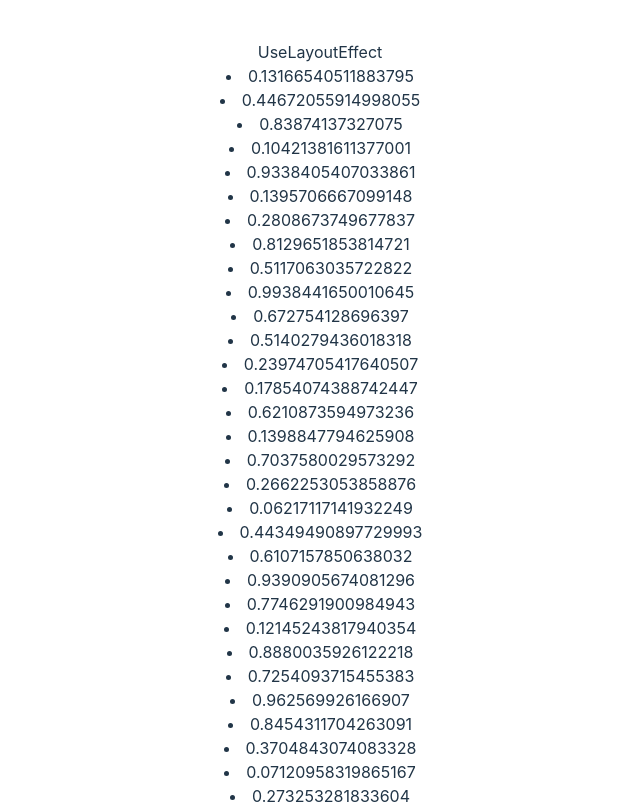
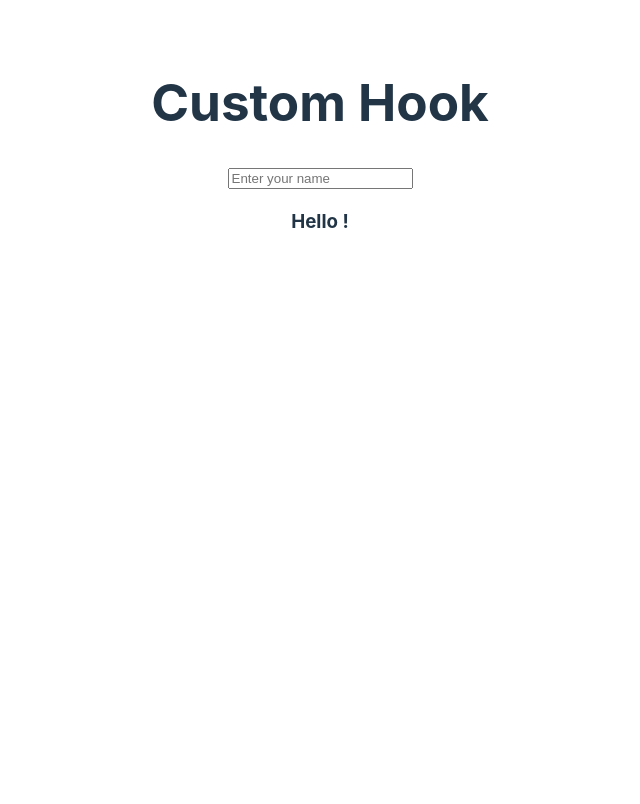
Before and after one commit to saurabhkara/React-Machine-Coding-Exercise, a React (Vite) app in the folder 13.React-hooks-pratice/reacthooks/: page / in a window 1280 px wide. Shown: the top 804 px of the page, without its empty margins (320-960 px from the left). Built offline with nearby package versions, Linux system fonts and the light colour scheme.

Commit message:
01-09-2024

```diff
--- a/13.React-hooks-pratice/reacthooks/src/App.jsx
+++ b/13.React-hooks-pratice/reacthooks/src/App.jsx
@@ -7,6 +7,7 @@ import UseCallback from "./components/UseCallback";
 import UseContext from "./components/UseContext";
 import UseReducer from "./components/UseReducer";
 import UseLayoutEffect from "./components/UseLayoutEffect";
+import CustomHook from "./components/CustomHook";
 
 function App() {
   return (
@@ -17,7 +18,8 @@ function App() {
     // <UseCallback />
     // <UseContext />
     // <UseReducer />
-    <UseLayoutEffect />
+    // <UseLayoutEffect />
+    <CustomHook />
   );
 }
 
--- /dev/null
+++ b/13.React-hooks-pratice/reacthooks/src/components/CustomHook.jsx
@@ -0,0 +1,19 @@
+import useLocalStorage from "./useLocalStorage";
+
+export default function CustomHook() {
+  const [name, setName] = useLocalStorage("name", "");
+
+  return (
+    <div>
+      <h1>Custom Hook</h1>
+      <div>
+        <input
+          value={name}
+          onChange={(e) => setName(e.target.value)}
+          placeholder="Enter your name"
+        />
+        <h3>Hello {name} !</h3>
+      </div>
+    </div>
+  );
+}
--- /dev/null
+++ b/13.React-hooks-pratice/reacthooks/src/components/useLocalStorage.js
@@ -0,0 +1,13 @@
+import { useState, useEffect } from "react";
+
+export default function useLocalStorage(key, initialValue) {
+  const [name, setName] = useState(
+    localStorage.getItem(key) ? localStorage.getItem(key) : initialValue
+  );
+
+  useEffect(() => {
+    localStorage.setItem(key, name);
+  }, [name]);
+
+  return [name, setName];
+}
```
